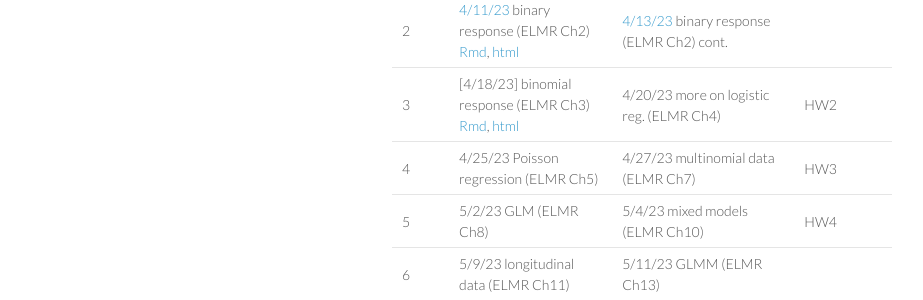
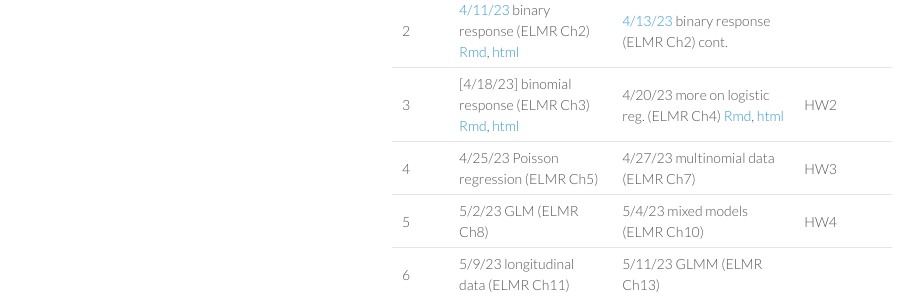
Before and after one commit to ucla-biostat-200c/2023spring, a Jekyll site: the page built from schedule/schedule.md, in a window 1280 px wide. Shown: the part 381-681 px from the top of the page, without its empty margins (178-1101 px from the left). Built offline with Jekyll 4.4.1, drawn with Linux system fonts in a browser that asks for light colours.

Commit message:
update schedule

```diff
--- a/schedule/schedule.md
+++ b/schedule/schedule.md
@@ -17,7 +17,7 @@ BruinLearn: <https://bruinlearn.ucla.edu/courses/160230>
 |:-----------|:----------------------|:------------------------|:------------|
 | 1 |[4/4/23](https://ucla-biostat-200c.github.io/2023spring/biostat200cspring2023/2023/04/04/week1-day1.html) course introduction and logistics [html](../slides/01-intro/intro.html), [Rmd](https://raw.githubusercontent.com/ucla-biostat-200c/2023spring/master/slides/01-intro/intro.Rmd) | [4/6/23](https://ucla-biostat-200c.github.io/2023spring/biostat200cspring2023/2023/04/06/week1-day2.html) review of linear regression (ELMR Ch1) [html](../slides/02-lm/lm.html), [Rmd](https://raw.githubusercontent.com/ucla-biostat-200c/2023spring/master/slides/02-lm/lm.Rmd) | HW1 [html](../hw/hw1.html), [Rmd](https://raw.githubusercontent.com/ucla-biostat-200c/2023spring/master/hw/hw1.Rmd) |
 | 2 | [4/11/23](https://ucla-biostat-200c.github.io/2023spring/biostat200cspring2023/2023/04/11/week2-day1.html) binary response (ELMR Ch2) [Rmd](https://raw.githubusercontent.com/ucla-biostat-200c/2023spring/master/slides/03-binary/binary.Rmd), [html](../slides/03-binary/binary.html) | [4/13/23](https://ucla-biostat-200c.github.io/2023spring/biostat200cspring2023/2023/04/13/week2-day2.html) binary response (ELMR Ch2) cont.| |
-| 3 | [4/18/23] binomial response (ELMR Ch3) [Rmd](https://raw.githubusercontent.com/ucla-biostat-200c/2023spring/master/slides/04-binomial/binomial.Rmd), [html](../slides/04-binomial/binomial.html)  | 4/20/23  more on logistic reg. (ELMR Ch4)  |HW2 |
+| 3 | [4/18/23] binomial response (ELMR Ch3) [Rmd](https://raw.githubusercontent.com/ucla-biostat-200c/2023spring/master/slides/04-binomial/binomial.Rmd), [html](../slides/04-binomial/binomial.html)  | 4/20/23  more on logistic reg. (ELMR Ch4) [Rmd](https://raw.githubusercontent.com/ucla-biostat-200c/2023spring/master/slides/05-otherlogistic/otherlogistic.Rmd), [html](../slides/05-otherlogistic/otherlogistic.html)  |HW2 |
 | 4 | 4/25/23 Poisson regression (ELMR Ch5) | 4/27/23 multinomial data (ELMR Ch7)  | HW3|
 | 5 | 5/2/23  GLM (ELMR Ch8)  | 5/4/23 mixed models (ELMR Ch10)  |HW4 |
 | 6 | 5/9/23  longitudinal data (ELMR Ch11)   | 5/11/23 GLMM (ELMR Ch13)   | |
```
